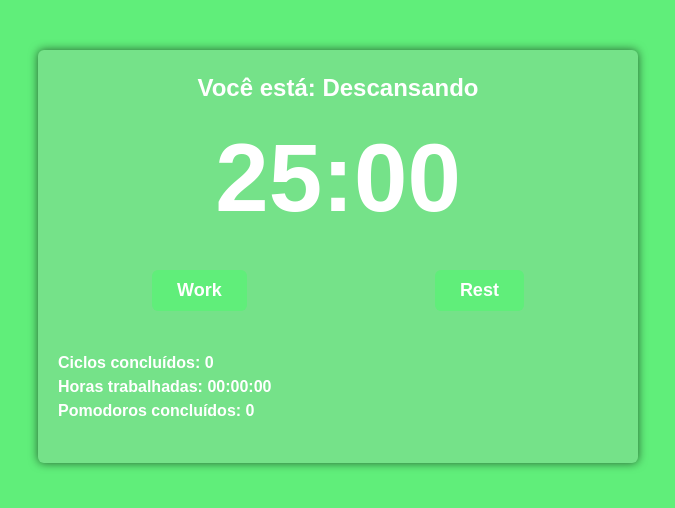
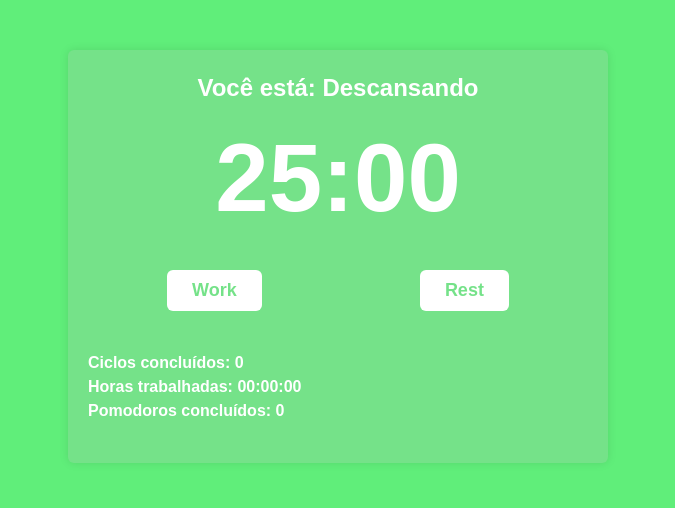
Before and after one commit to Janrlley/Pomodoro, a React (Vite) app: page / in a window 1280 px wide. Shown: the top 508 px of the page, without its empty margins (302-977 px from the left). Built offline with nearby package versions, Linux system fonts and the light colour scheme.

Commit message:
Css transform update

```diff
--- a/src/components/pomodoro-timer.tsx
+++ b/src/components/pomodoro-timer.tsx
@@ -45,6 +45,7 @@ export function PomodoroTimer(props: Props): JSX.Element {
         setResting(false);
         setMainTime(props.pomodoroTime);
         audioStartWorking.play()
+
     }, [
         setTimeCounting,
         setWorking,
--- a/src/index.css
+++ b/src/index.css
@@ -13,12 +13,13 @@ body {
 }
 
 .container {
-  max-width: 640px;
+  max-width: 580px;
   margin: 0 auto;
 }
 
 .working {
   background: #ef5d50;
+  transition: background-color 300ms ease-in-out;
 }
 
 .hidden {
@@ -31,13 +32,14 @@ body {
   padding: 20px;
   border-radius: 6px;
   font-weight: bold;
-  box-shadow: 0 0 10px rgba(0, 0, 0, .6);
+  box-shadow: 0 0 10px rgba(0, 0, 0, .1);
+  transition: background-color 300ms ease-in-out;
   color: #fff;
 }
 
 .working .pomodoro {
   background: #ee766c;
-  color: #000;
+  color: #fff;
 }
 
 .pomodoro h2 {
@@ -58,12 +60,12 @@ body {
 }
 
 .pomodoro button {
-  background: #60ee7a;
+  background: #fff;
   border: none;
   border-radius: 6px;
   cursor: pointer;
   padding: 10px 25px;
-  color: #fff;
+  color: #75e289;
   font-size: 18px;
   font-weight: bold;
   transition: background-color 300ms ease-in-out;
@@ -71,8 +73,8 @@ body {
 }
 
 .working .pomodoro button {
-  background: #ef5d50;
-  color: #000;
+  background: #fff;
+  color: #ef5d50;
 }
 
 .pomodoro .details {
```
